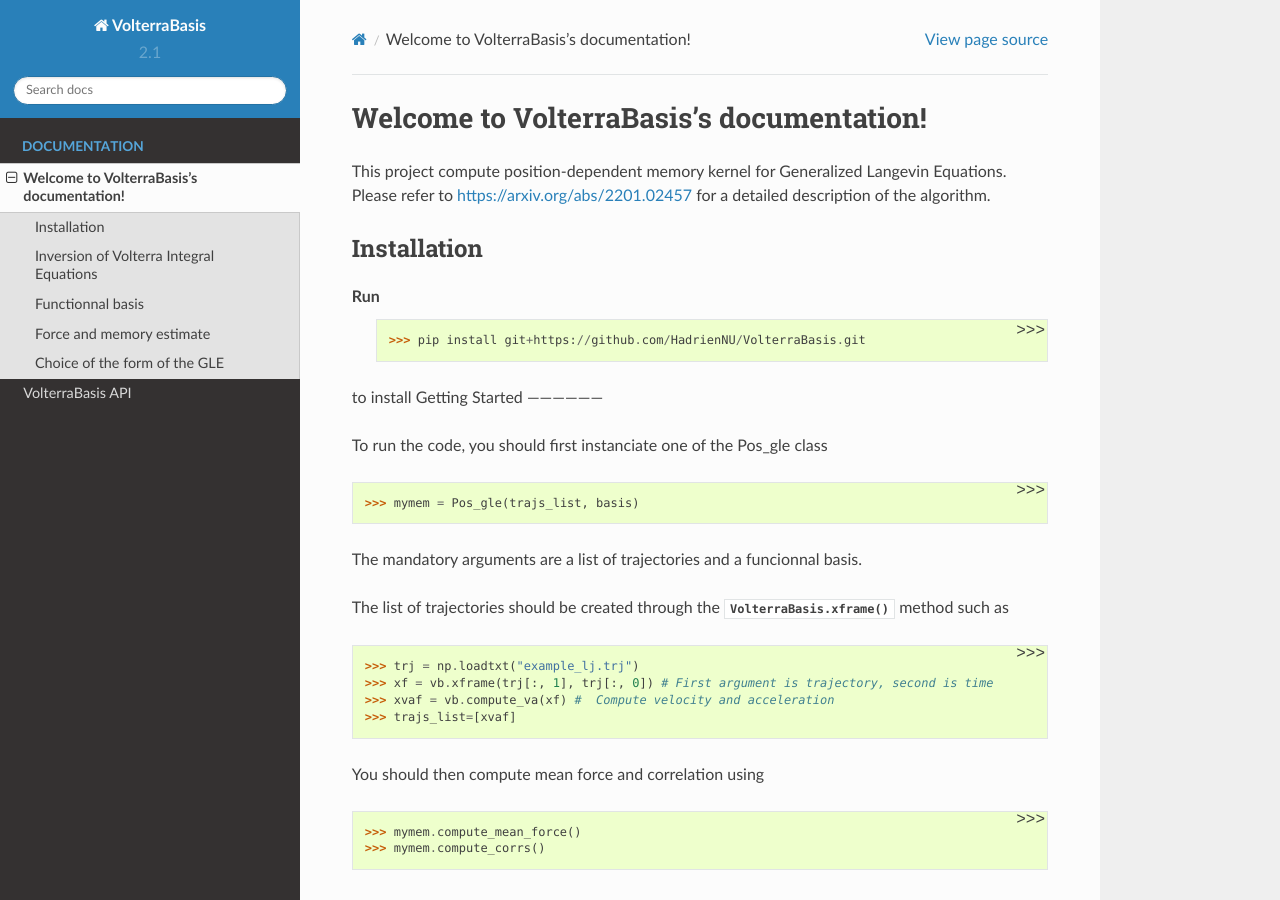
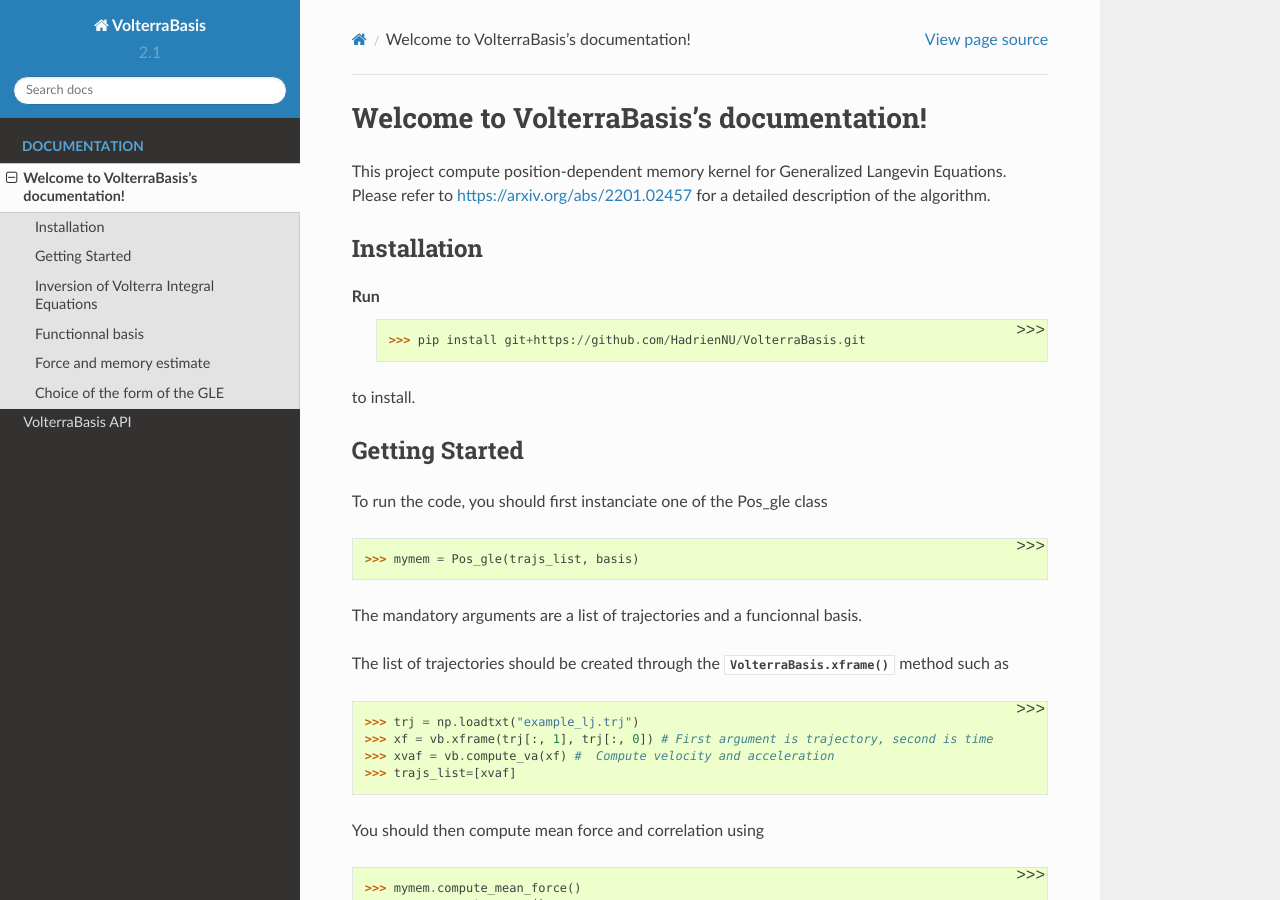
Before and after one commit to HadrienNU/VolterraBasis, a Sphinx documentation site: the page built from doc/index.rst, in a window 1280 px wide and 900 px high. Built offline with Sphinx 7.4.7 and the Read the Docs theme 2.0.0, drawn with Linux system fonts in a browser that asks for light colours; formulas are drawn with MathJax 3; pages that are not in the unit, such as notebooks, are missing from menus.

Commit message:
Forgotten space

```diff
--- a/doc/index.rst
+++ b/doc/index.rst
@@ -13,7 +13,8 @@ Installation
 
 Run
     >>> pip install git+https://github.com/HadrienNU/VolterraBasis.git
-to install
+to install.
+
 Getting Started
 ------------------
 
```
